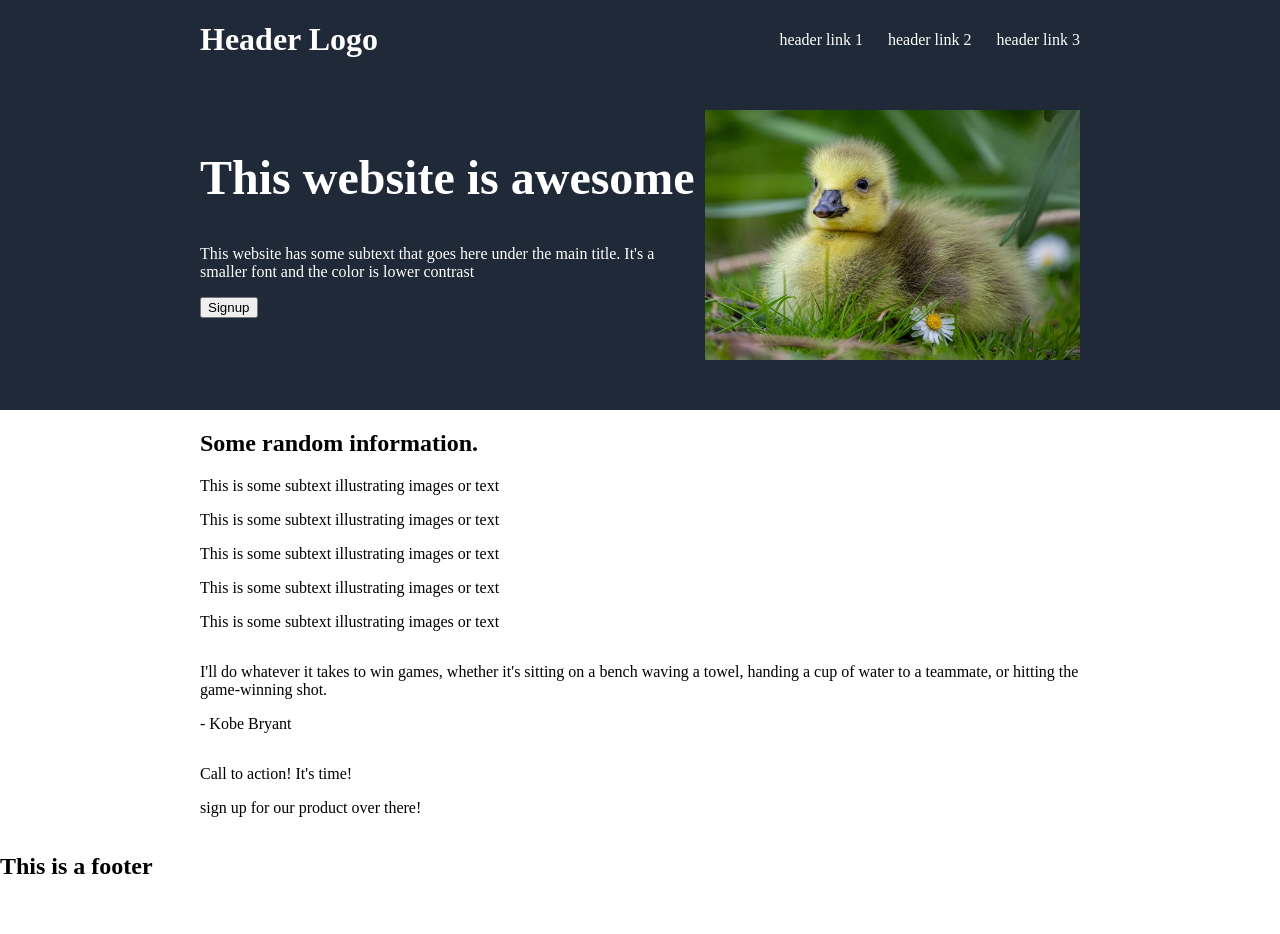
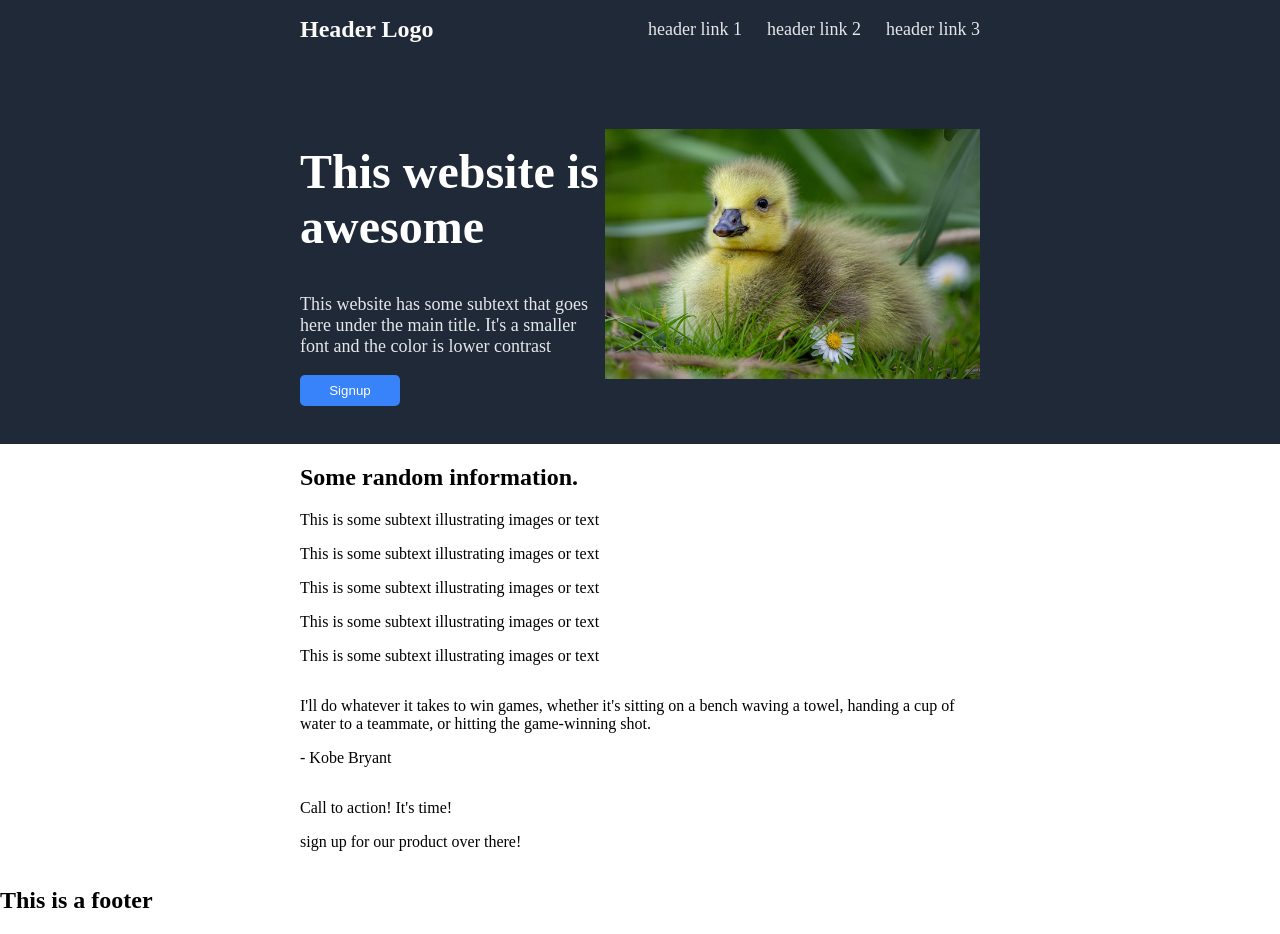
Before and after one commit to Braxton355/Landing-Page-Practice, a plain HTML site: page index.html in a window 1280 px wide. Before the commit the page ends 900 px from the top, so only its background shows below. Drawn offline with Linux system fonts and the light colour scheme.

Commit message:
Added more style
- Button style
- More layout styling (Section-1)

```diff
--- a/index.html
+++ b/index.html
@@ -7,17 +7,17 @@
 </head>
 <body>
     <header>
-        <h1>Header Logo</h1>
+        <h1 class="header-text">Header Logo</h1>
         <ul>
-            <li>header link 1</li>
-            <li>header link 2</li>
-            <li>header link 3</li>
+            <li class="secondary-text">header link 1</li>
+            <li class="secondary-text">header link 2</li>
+            <li class="secondary-text">header link 3</li>
         </ul>
     </header>
     <section class="section-1">
         <div class="content-1">
         <h1 class="main-text">This website is awesome</h1>
-        <p>This website has some subtext that goes here under the main title. It's a smaller font and the color is lower contrast</p>
+        <p class="secondary-text">This website has some subtext that goes here under the main title. It's a smaller font and the color is lower contrast</p>
         <button>Signup</button>
         </div>
         <img src="/images/Duck.webp">
--- a/styles.css
+++ b/styles.css
@@ -12,13 +12,18 @@ header, .section-1 {
 }
 
 header, section, .section-1 {
-    padding: 0 200px 0 200px;
+    padding: 0 300px 0 300px;
 }
 
 header {
     display: flex;
     justify-content: space-between;
     align-items: center;
+}
+
+.header-text {
+    font-size: 24px;
+    color: #f9faf8;
 }
 
 ul {
@@ -31,24 +36,42 @@ ul {
 
 .section-1 {
     display: flex;
-    /* justify-content: space-between; */
-    align-content: space-around;
-    padding-top: 30px;
+    justify-content: space-between;
+    align-content: center;
+    padding-top: 45px;
+    padding-bottom: 40px;
     flex-wrap: wrap;
 }
 
 .content-1 {
     flex: 1;
     height: 300px;
-    width: 300px;
+    max-width: 450px;
 }
 
 img {
     height: 250px;
     width: auto;
+    align-self: center;
 }
 
 .main-text {
     font-size: 48px;
     font-weight: bold;
 }
+
+.secondary-text {
+    font-size: 18px;
+    color: #e5e7eb;
+}
+
+/* buttons */
+
+button {
+    padding: 8px;
+    width: 100px;
+    border: 0;
+    border-radius: 5px;
+    background-color: #3882FA;
+    color: white;
+}
```
